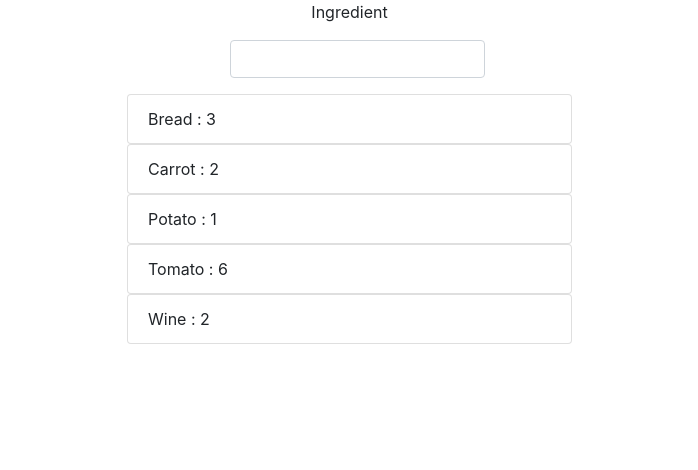
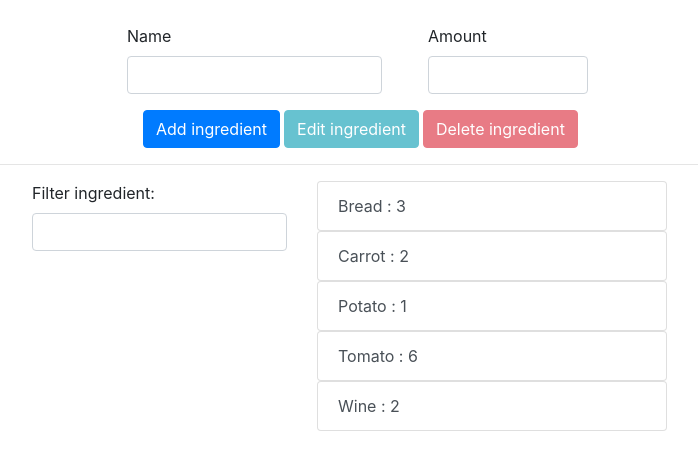
Before and after one commit to kom4/test, an Angular app: page / in a window 1280 px wide. Shown: the top 470 px of the page, without its empty margins (243-941 px from the left). Built offline with nearby package versions, Linux system fonts and the light colour scheme.

Commit message:
1101 home

```diff
--- a/src/app/app.component.html
+++ b/src/app/app.component.html
@@ -1,32 +1,40 @@
 <div class="container">
+
+    <app-ingredient-control
+      [ingredient]="ingredients[activeItem]"
+      [index]="activeItem"
+      (indexToDelete)="deleteIngredient($event)">
+    </app-ingredient-control>
+
+  <hr>
   <div class="row">
-    <div class="col-lg-3 offset-lg-4">
-      <div class="form-group text-center">
-        <label for="name">Ingredient</label>
+    <div class="col-lg-3 offset-lg-2">
+      <div class="form-group">
+        <label for="nameFilter">Filter ingredient: </label>
         <input
+          autocomplete="off"
           #inputElement
           type="text"
-          name="name"
-          class="form-control m-2"
+          name="nameFilter"
+          class="form-control"
           (input)="onInputChange()">
+        </div>
       </div>
-    </div>
-  </div>
-  <div class="row"
-  *ngIf="ingredients">
-    <div class="col-lg-5 offset-lg-3">
-      <ul class="list-group">
-        <div  *ngFor="let ingredient of ingredients">
+    <div class="col-lg-4" *ngIf="ingredients">
+      <div
+        class="list-group"
+        *ngFor="let ingredient of ingredients; let index = index">
 
-          <li
-          style="cursor: pointer"
-          class="list-group-item"
-          *appFilter="filterLetters; Ingredient: ingredient.name">
-            {{ ingredient.name }} : {{ ingredient.amount}}
-          </li>
+          <app-ingredient
+            (indexOfHighlight)="setIndex($event)"
+            *appFilter="filterLetters; Ingredient: ingredient.name"
+            [ingredient]="ingredient"
+            [index]="index"
+            [active]="index === activeItem">
+          </app-ingredient>
+
 
         </div>
-      </ul>
     </div>
   </div>
 </div>
--- a/src/app/app.component.ts
+++ b/src/app/app.component.ts
@@ -10,6 +10,7 @@ export class AppComponent {
 
   @ViewChild('inputElement') inputEl: ElementRef;
   filterLetters = '';
+  activeItem: number;
 
   ingredients = [
     {name: 'Bread', amount: 3},
@@ -23,4 +24,12 @@ export class AppComponent {
     this.filterLetters = this.inputEl.nativeElement.value;
   }
 
+  setIndex(index: number) {
+    this.activeItem = index;
+  }
+
+  deleteIngredient(index: number) {
+    this.ingredients.splice(index, 1);
+  }
+
 }
--- a/src/app/app.module.ts
+++ b/src/app/app.module.ts
@@ -3,11 +3,15 @@ import { NgModule } from '@angular/core';
 
 import { AppComponent } from './app.component';
 import { FilterDirective } from './filter.directive';
+import { IngredientComponent } from './ingredient/ingredient.component';
+import { IngredientControlComponent } from './ingredient-control/ingredient-control.component';
 
 @NgModule({
   declarations: [
     AppComponent,
-    FilterDirective
+    FilterDirective,
+    IngredientComponent,
+    IngredientControlComponent,
   ],
   imports: [
     BrowserModule
--- a/src/app/filter.directive.ts
+++ b/src/app/filter.directive.ts
@@ -10,10 +10,10 @@ export class FilterDirective {
     // console.log(this.appFilterIngredient.toLowerCase().startsWith(value));
 
 
-    if (value === '') {
+    if (value.trim() === '') {
       this.vcrRef.clear();
       this.vcrRef.createEmbeddedView(this.template);
-    } else if (this.appFilterIngredient.toLowerCase().startsWith(value)) {
+    } else if (this.appFilterIngredient.toLowerCase().startsWith(value.trim())) {
       this.vcrRef.clear();
       this.vcrRef.createEmbeddedView(this.template);
     } else {
--- /dev/null
+++ b/src/app/ingredient-control/ingredient-control.component.css
@@ -0,0 +1,3 @@
+.hidden {
+    display: none;
+}
--- /dev/null
+++ b/src/app/ingredient-control/ingredient-control.component.html
@@ -0,0 +1,17 @@
+<div class="row mt-4">
+  <div class="form-group col-lg-3 offset-lg-3">
+    <label for="">Name</label>
+    <input #nameInput type="text" class="form-control">
+    <span style="color: red; font-size: 0.9em" [ngClass]="{hidden: !nameFieldValue}">Field required.</span>
+  </div>
+  <div class="form-group col-lg-2 ml-3">
+    <label for="">Amount</label>
+    <input #amountInput type="number" class="form-control">
+    <span style="color: red; font-size: 0.9em" [ngClass]="{hidden: !amountFieldValue}">Field required.</span>
+  </div>
+  <div class="col-lg-6 offset-lg-3 align-content-around">
+    <button class="btn btn-primary ml-3">Add ingredient</button>
+    <button #editButton class="btn btn-info ml-1" (click)="setValues()" disabled>{{editing ? 'Save ingredient' : 'Edit ingredient' }}</button>
+    <button #deleteButton class="btn btn-danger ml-1" (click)="deleteIngredient()" disabled>Delete ingredient</button>
+  </div>
+</div>
--- /dev/null
+++ b/src/app/ingredient-control/ingredient-control.component.ts
@@ -0,0 +1,69 @@
+import { Component, OnInit, Input, ViewChild, ElementRef, Output, EventEmitter, OnChanges, DoCheck } from '@angular/core';
+
+@Component({
+  selector: 'app-ingredient-control',
+  templateUrl: './ingredient-control.component.html',
+  styleUrls: ['./ingredient-control.component.css']
+})
+export class IngredientControlComponent implements OnInit, OnChanges, DoCheck {
+
+  constructor() { }
+
+  private ingredient: {name: string, amount: number} = null;
+  @ViewChild('nameInput') name: ElementRef;
+  @ViewChild('amountInput') amount: ElementRef;
+  @ViewChild('deleteButton') deleteButton: ElementRef;
+  @ViewChild('editButton') editButton: ElementRef;
+  @Output('indexToDelete') emitTndexToDelete = new EventEmitter<number>();
+  @Input() index: number;
+  @Input('ingredient') set setIngredient(value: {name: string, amount: number}) {
+    this.ingredient = value;
+    this.name.nativeElement.value = '';
+    this.amount.nativeElement.value = '';
+    this.editing = false;
+    this.enableDelete = true;
+  }
+  editing = false;
+  nameFieldValid = true;
+  amountFieldValid = true;
+  enableDelete = false;
+
+  ngOnInit() {
+  }
+
+  ngDoCheck() {
+    if(this.ingredient) {
+      this.deleteButton.nativeElement.disabled = false;
+      this.editButton.nativeElement.disabled = false;
+    }
+  }
+
+
+  setValues() {
+    if(!this.editing) {
+      this.name.nativeElement.value = this.ingredient.name;
+      this.amount.nativeElement.value = this.ingredient.amount;
+      this.editing = true;
+    } else {
+      this.validateFields();
+
+    }
+  }
+
+  deleteIngredient() {
+    if (confirm('Are you sure you want to delete this ingredient?')) {
+      this.emitTndexToDelete.emit(this.index)
+    }
+  }
+
+  validateFields() {
+    if(this.name.nativeElement.value === '') {
+      this.nameFieldValid = false;
+    }
+    if(this.amount.nativeElement.value === '' || this.amount.nativeElement.value === 0) {
+      this.amountFieldValid = false;
+    }
+  }
+
+
+}
--- /dev/null
+++ b/src/app/ingredient/ingredient.component.html
@@ -0,0 +1,7 @@
+<a href="#"
+  (click)="clickHandler(index)"
+  [ngClass]="{active: active}"
+  style="cursor: pointer"
+  class="list-group-item list-group-item-action">
+  {{ ingredient.name }} : {{ ingredient.amount}}
+</a>
--- /dev/null
+++ b/src/app/ingredient/ingredient.component.ts
@@ -0,0 +1,24 @@
+import { Component, OnInit, Input, EventEmitter, Output } from '@angular/core';
+
+@Component({
+  selector: 'app-ingredient',
+  templateUrl: './ingredient.component.html',
+  styleUrls: ['./ingredient.component.css']
+})
+export class IngredientComponent implements OnInit {
+
+  @Input() ingredient: {name: string, amount: number};
+  @Input() index: number;
+  @Input() active = false;
+  @Output() indexOfHighlight = new EventEmitter<number>();
+
+  constructor() { }
+
+  ngOnInit() {
+  }
+
+  clickHandler() {
+    this.indexOfHighlight.emit(this.index);
+  }
+
+}
--- a/tslint.json
+++ b/tslint.json
@@ -121,8 +121,8 @@
     "use-input-property-decorator": true,
     "use-output-property-decorator": true,
     "use-host-property-decorator": true,
-    "no-input-rename": true,
-    "no-output-rename": true,
+    "no-input-rename": false,
+    "no-output-rename": fals,
     "use-life-cycle-interface": true,
     "use-pipe-transform-interface": true,
     "component-class-suffix": true,
```
Also changed, not shown: src/app/ingredient/ingredient.component.css (added), 1 other file (tests, documents, lock files or other folders).
